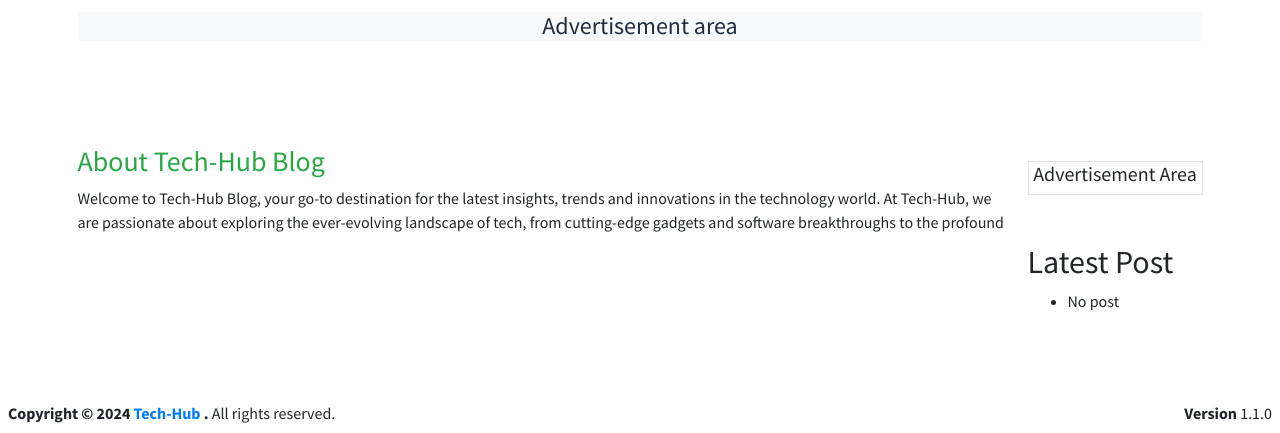
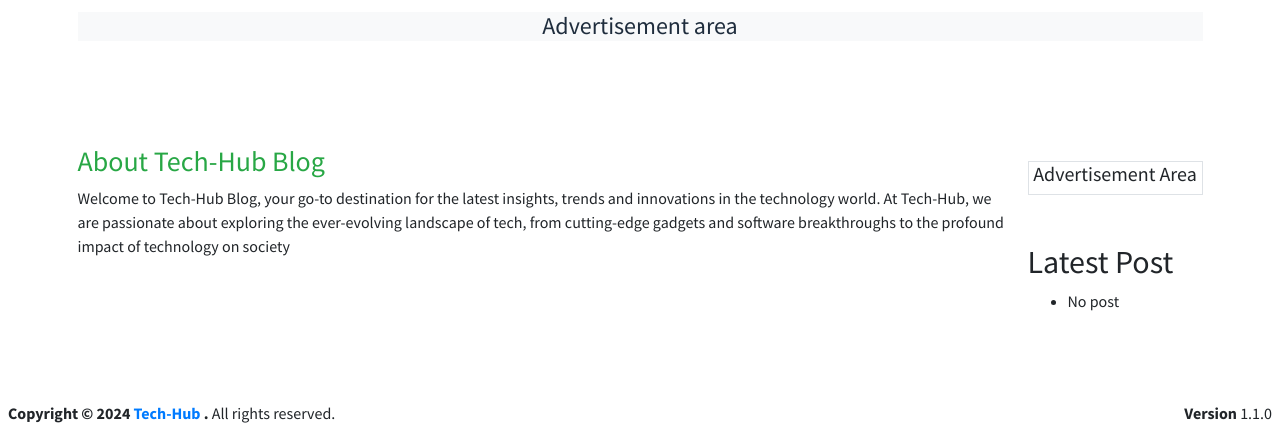
Before and after one commit to Bello-Ibrahm/tech-hub_blog, a Flask app: template web_flask/templates/index.html in a window 1280 px wide. Shown: the part 388-821 px from the top of the page. Run offline with Flask 3, Linux system fonts and the light colour scheme; the template is opened without the code that fills it, so the values that code supplies are empty; parts of the project's set-up code (start-up, migrations or seed data) failed here and were passed over; some libraries are stand-ins or nearby versions.

Commit message:
Add: more text to the home bage about section

```diff
--- a/web_flask/templates/index.html
+++ b/web_flask/templates/index.html
@@ -132,7 +132,7 @@
         <div class="col-md-10 justify-content-justify">
           <h3 class="text-success"> About Tech-Hub Blog </h3>
 
-          <p>Welcome to Tech-Hub Blog, your go-to destination for the latest insights, trends and innovations in the technology world. At Tech-Hub, we are passionate about exploring the ever-evolving landscape of tech, from cutting-edge gadgets and software breakthroughs to the profound </p>
+          <p>Welcome to Tech-Hub Blog, your go-to destination for the latest insights, trends and innovations in the technology world. At Tech-Hub, we are passionate about exploring the ever-evolving landscape of tech, from cutting-edge gadgets and software breakthroughs to the profound impact of technology on society</p>
         </div>
         <div class="col-md-2">
           <div class="border mt-3 text-center">
```
